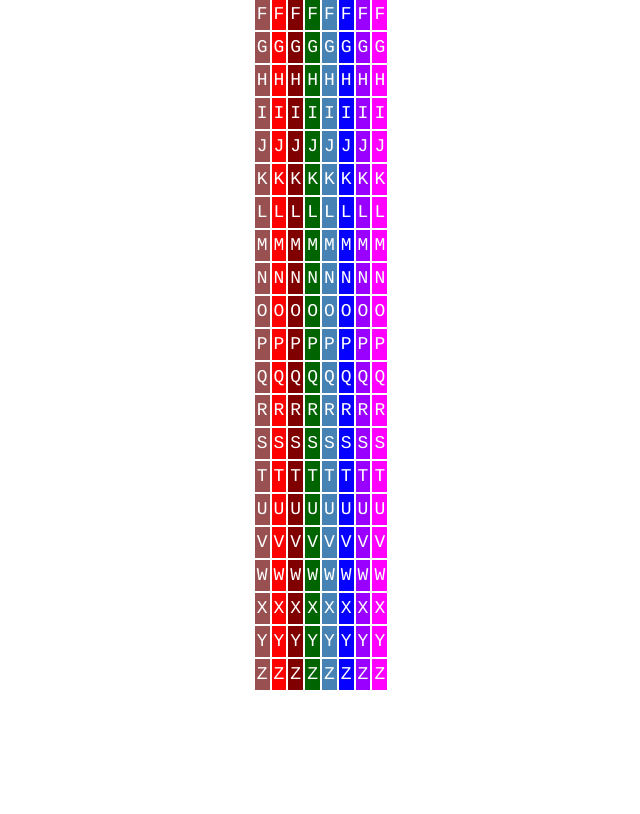
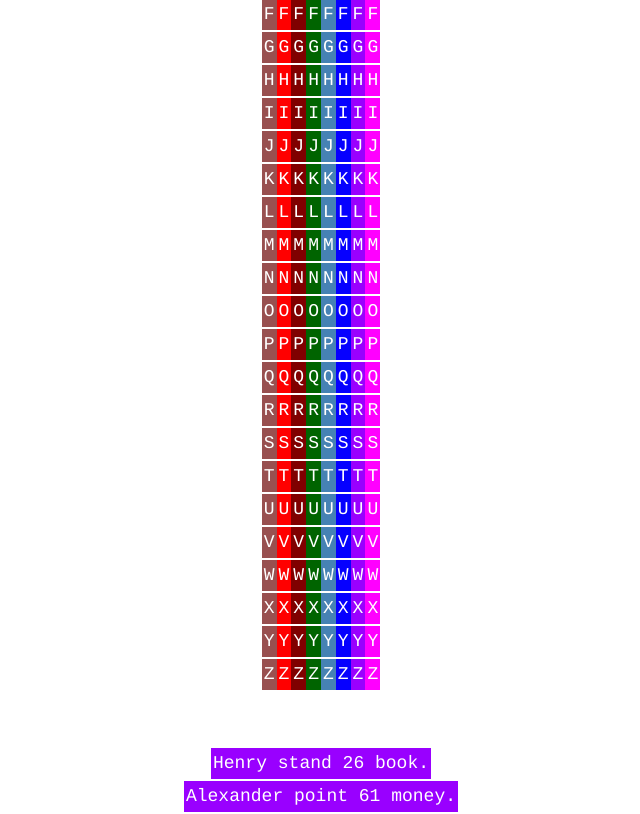
Before and after one commit to shunsuke-tamura/image_qr_code_communication, a React (Vite) app: page /to-ccc in a window 1280 px wide. Shown: the part 440-1254 px from the top of the page, without its empty margins (319-959 px from the left). Built offline with nearby package versions, Linux system fonts and the light colour scheme; what tesseract.js would draw is missing.

Commit message:
update: 単語で括ったり、文章で括ったりを表示

```diff
--- a/src/pages/ToCCC/index.tsx
+++ b/src/pages/ToCCC/index.tsx
@@ -1,6 +1,12 @@
 import "./style.css";
 
-import { bgColorList, charList } from "../../constants";
+import {
+  bgColorList,
+  charList,
+  subjectList,
+  verbList,
+  objectList,
+} from "../../constants";
 
 // 背景色から文字色を決定する関数
 // input: ex. "#ffffff"
@@ -11,6 +17,21 @@ const getTextColor = (backgroundColor: string) => {
     .map((color) => parseInt(color, 16));
   const brightness = (rgb[0] * 299 + rgb[1] * 587 + rgb[2] * 114) / 1000;
   return brightness > 125 ? "#000000" : "#ffffff";
+};
+
+const randomBgColor = () => {
+  return bgColorList[Math.floor(Math.random() * bgColorList.length)];
+};
+
+const randomInt = (min: number, max: number) => {
+  return Math.floor(Math.random() * (max - min) + min);
+};
+
+const makeSentence = () => {
+  const subject = subjectList[Math.floor(Math.random() * subjectList.length)];
+  const verb = verbList[Math.floor(Math.random() * verbList.length)];
+  const object = objectList[Math.floor(Math.random() * objectList.length)];
+  return `${subject} ${verb} ${randomInt(1, 128)} ${object}.`;
 };
 
 const ToCCCPage = () => {
@@ -33,6 +54,42 @@ const ToCCCPage = () => {
           </div>
         ))}
       </div>
+      <br />
+      <div className="ccc-container">
+        {[...Array(10)].map(() => {
+          const bgColor = randomBgColor();
+          return (
+            <div className="row">
+              {/* {makeSentence()
+              .split(" ")
+              .map((word) => {
+                const bgColor = randomBgColor();
+                return (
+                  <div
+                    className="code-container"
+                    style={{ backgroundColor: bgColor }}
+                  >
+                    <a
+                      className="code"
+                      style={{ color: getTextColor(bgColor) }}
+                    >
+                      {word}
+                    </a>
+                  </div>
+                );
+              })} */}
+              <div
+                className="code-container"
+                style={{ backgroundColor: bgColor }}
+              >
+                <a className="code" style={{ color: getTextColor(bgColor) }}>
+                  {makeSentence()}
+                </a>
+              </div>
+            </div>
+          );
+        })}
+      </div>
     </div>
   );
 };
--- a/src/pages/ToCCC/style.css
+++ b/src/pages/ToCCC/style.css
@@ -18,8 +18,8 @@
 .code-container {
   /* border: 2px solid black; */
   padding: 2px;
-  margin: 1px;
-  aspect-ratio: 1;
+  margin: 1px 0;
+  /* aspect-ratio: 1; */
 }
 
 .code {
```
